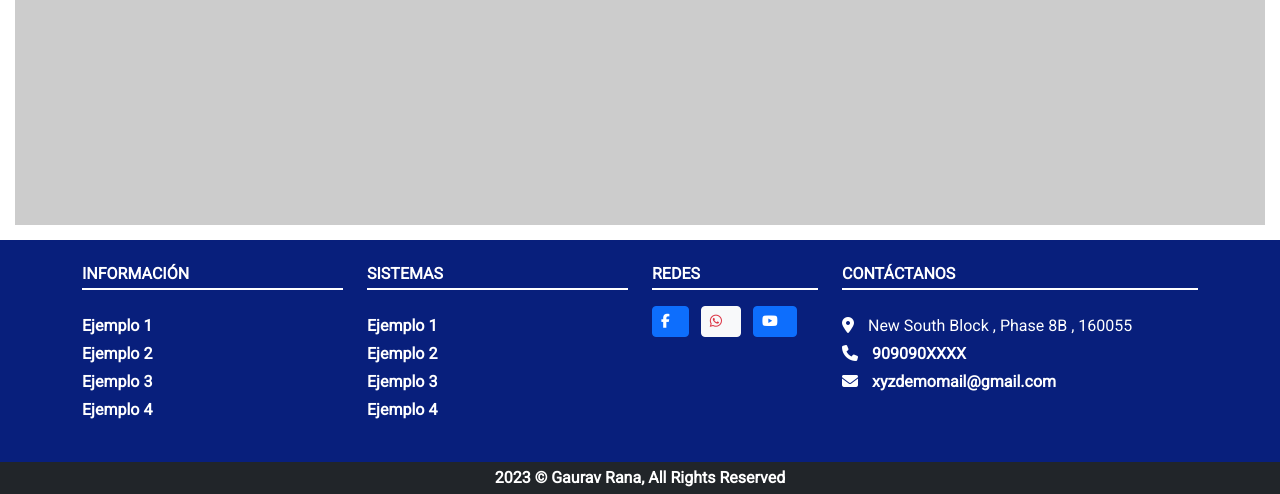
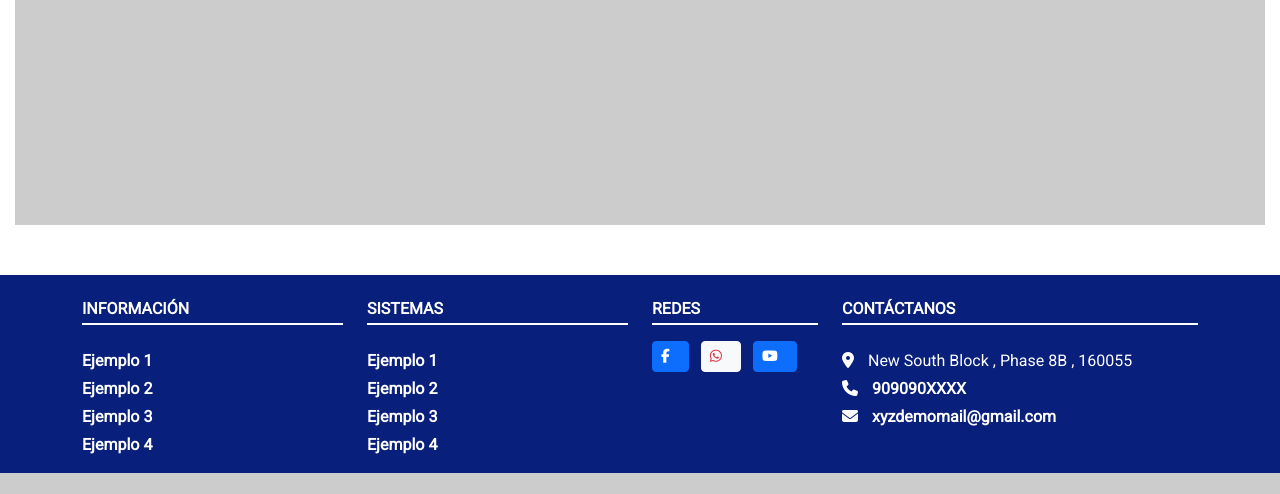
Before and after one commit to FernandoProgramador1/PaginaWeb, a PHP site: page / in a window 1280 px wide. Shown: the part 641-1135 px from the top of the page. After the commit the page ends 1114 px from the top, so only its background shows below. Run offline with PHP 8.4, Linux system fonts and the light colour scheme; grey boxes labelled with a size stand in for pictures from a placeholder-image service; data that the repository does not hold is empty; some libraries are stand-ins or nearby versions.

Commit message:
Agregados estilos de margen al footer y comentada la información de derechos de autor

```diff
--- a/recursos/CSS/footer.css
+++ b/recursos/CSS/footer.css
@@ -1,3 +1,7 @@
+.footer {
+    margin-top: 50px;
+}
+
 .footer-fondo {
     background-color: #081F7C;
     color: white;
--- a/vistas/template/footer/footer.php
+++ b/vistas/template/footer/footer.php
@@ -47,9 +47,9 @@ require_once('modelos/model_contactos.php');
             </div>
         </div>
     </div>
-    <div class="text-center bg-dark text-white mt-4 p-1">
+    <!-- <div class="text-center bg-dark text-white mt-4 p-1">
         <p class="mb-0 fw-bold">2023 © Gaurav Rana, All Rights Reserved</p>
-    </div>
+    </div> -->
 </footer>
 
 <script src="recursos/lib/jquery/dist/jquery.js"></script>
```
